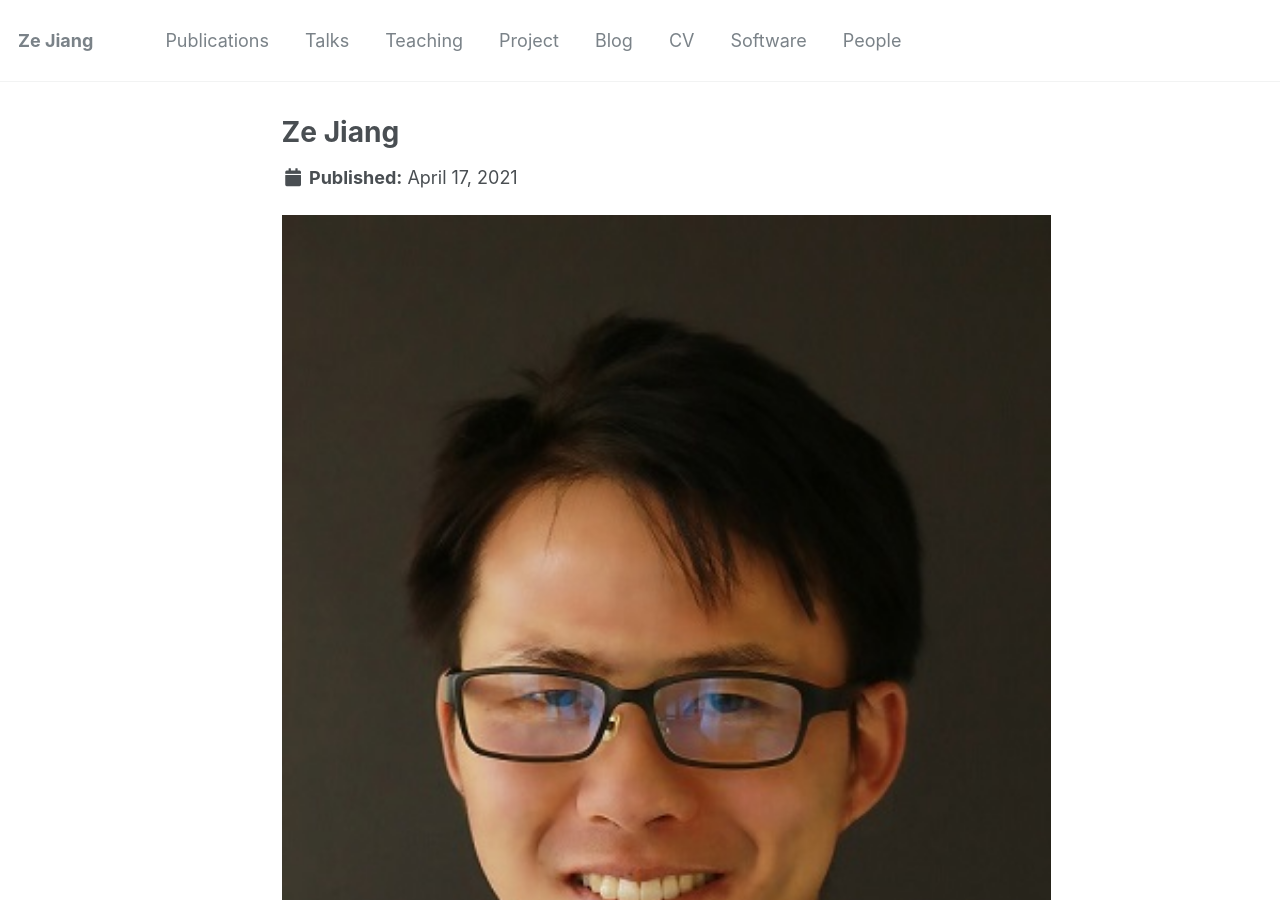
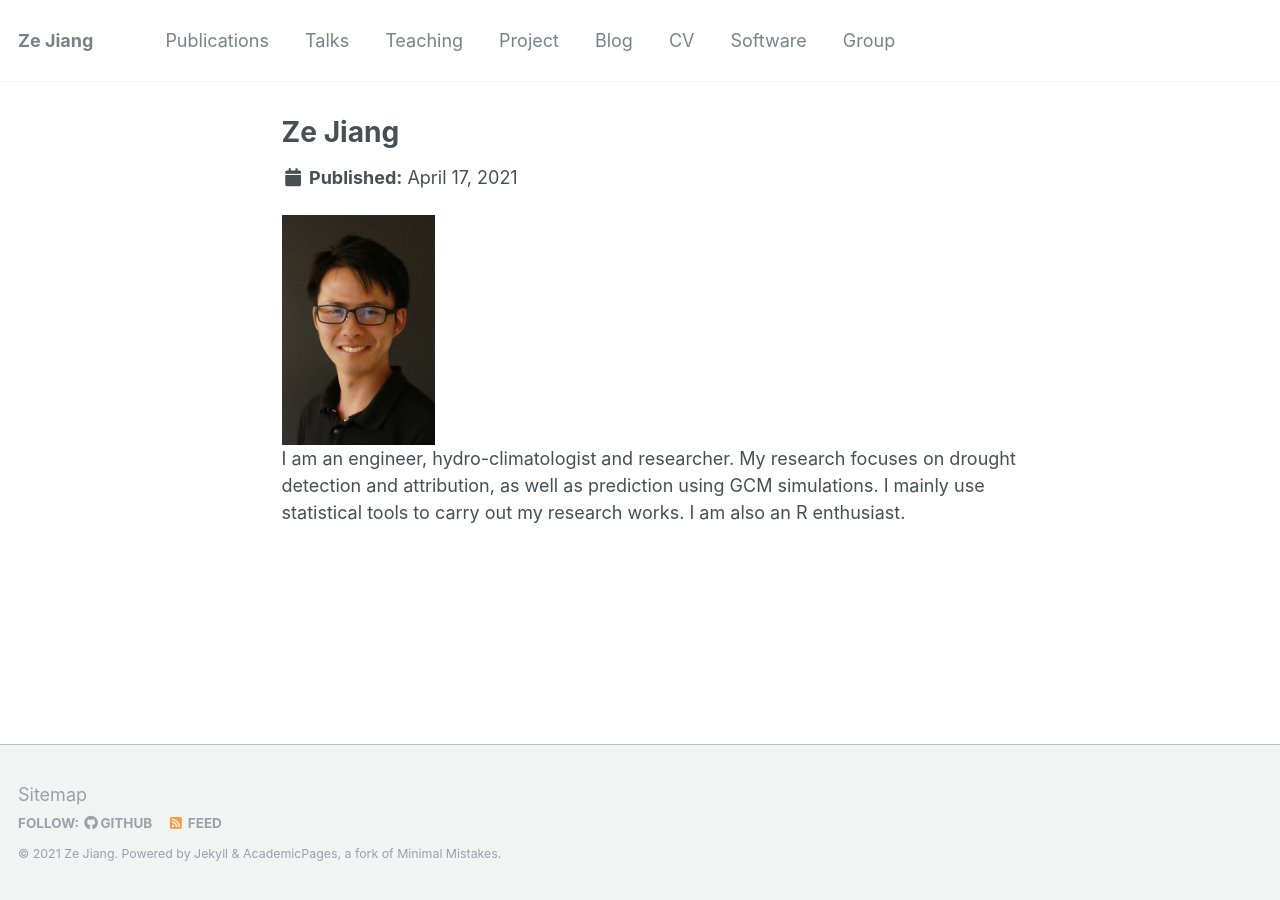
Before and after one commit to zejiang-unsw/zejiang-unsw.github.io, a Jekyll site: the page built from _people/ze.jiang.md, in a window 1280 px wide and 900 px high. Built offline with Jekyll 4.4.1, drawn with Linux system fonts in a browser that asks for light colours.

Commit message:
update people - Avatar

```diff
--- a/_config.yml
+++ b/_config.yml
@@ -263,7 +263,7 @@ defaults:
       type: people
     values:
       layout: single
-      author_profile: false
+      author_profile: true
       share: true
       comment: true
 # Sass/SCSS
--- a/_data/navigation.yml
+++ b/_data/navigation.yml
@@ -21,5 +21,5 @@ main:
   - title: "Software"
     url: /software/
 
-  - title: "People"
+  - title: "Group"
     url: /people/
--- a/_people/ze.jiang.md
+++ b/_people/ze.jiang.md
@@ -1,6 +1,6 @@
 ---
 title: "Ze Jiang"
-excerpt: "Expertise in Hydro-climatology <div><img src='/images/profile.jpg' style='height: 100%; width: 100%; object-fit: contain'/></div>"
+excerpt: "Expertise in Hydro-climatology <img src='/images/profile.jpg' style='height: 50%; width: 50%; object-fit: contain' alt='Avatar'/>"
 author_profile: false
 share: false
 collection: people
@@ -8,7 +8,7 @@ collection: people
 
 <div>
 
-<img src='/images/profile.jpg' style='height: 100%; width: 100%; object-fit: contain'/>
+<img src='/images/profile.jpg' style='height: 20%; width: 20%; object-fit: contain' alt='Avatar'/>
 
 </div>
 
```
Also changed, not shown: _pages/people.md (+1 -1 lines).
